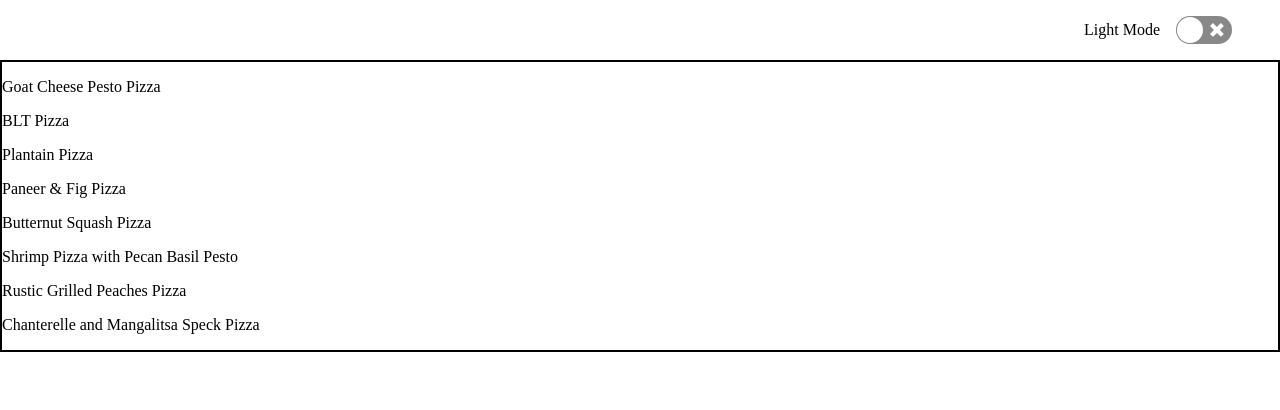
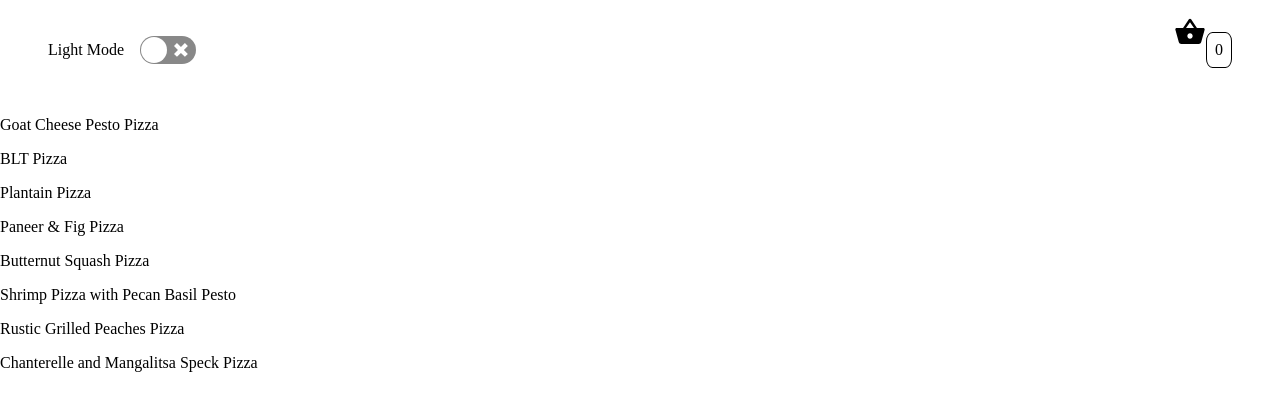
Before and after one commit to DevMattDavies/hackathon-food-app, a Next.js app: page / in a window 1280 px wide. Shown: the top 410 px of the page. Built offline with nearby package versions, Linux system fonts and the light colour scheme.

Commit message:
Basket Icon added

```diff
--- a/components/FoodMenu/FoodMenu.jsx
+++ b/components/FoodMenu/FoodMenu.jsx
@@ -5,12 +5,10 @@ import axios from "axios";
 import ItemModal from "../ItemModal/ItemModal";
 
 const ContainerLight = styled.div`
-  border: 2px solid black;
   background-color: white;
 `;
 
 const ContainerDark = styled.div`
-  border: 2px solid white;
   color: white;
   background-color: black;
 `;
--- a/components/Header/Header.jsx
+++ b/components/Header/Header.jsx
@@ -1,18 +1,35 @@
 import styled from "styled-components";
 import DarkModeToggle from "../DarkModeToggle/DarkModeToggle";
+import ShoppingBasketIcon from "@mui/icons-material/ShoppingBasket";
 
 const HeaderStyle = styled.div`
   width: 100vw;
   display: flex;
-  justify-content: flex-end;
+  justify-content: space-between;
   align-items: center;
   padding: 1rem 3rem;
+`;
+
+const BasketContainer = styled.div`
+  display: flex;
+  /* align-items: center; */
+  /* gap: 1rem; */
+`;
+
+const BasketNumber = styled.p`
+  border-radius: 25%;
+  border: 1px solid black;
+  padding: 0.5rem;
 `;
 
 function Header({ theme, toggleTheme }) {
   return (
     <HeaderStyle>
       <DarkModeToggle theme={theme} toggleTheme={toggleTheme} />
+      <BasketContainer>
+        <ShoppingBasketIcon style={{ fontSize: "2rem" }} />
+        <BasketNumber>0</BasketNumber>
+      </BasketContainer>
     </HeaderStyle>
   );
 }
--- a/pages/index.js
+++ b/pages/index.js
@@ -15,8 +15,7 @@ export default function Home() {
   return (
     <>
       <ThemeContext.Provider value={{ theme, toggleTheme }}>
-      <HomePage theme={theme} toggleTheme={toggleTheme} />
-
+        <HomePage theme={theme} toggleTheme={toggleTheme} />
       </ThemeContext.Provider>
     </>
   );
```
